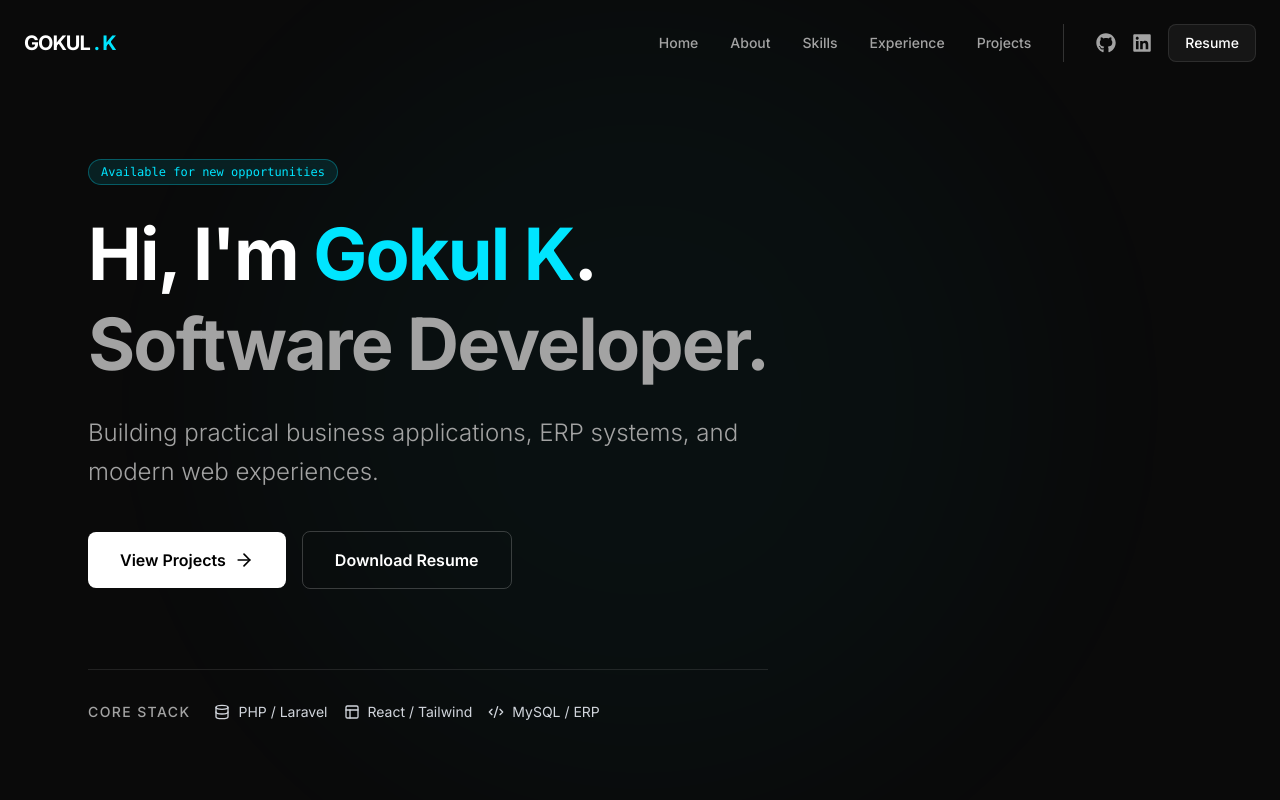
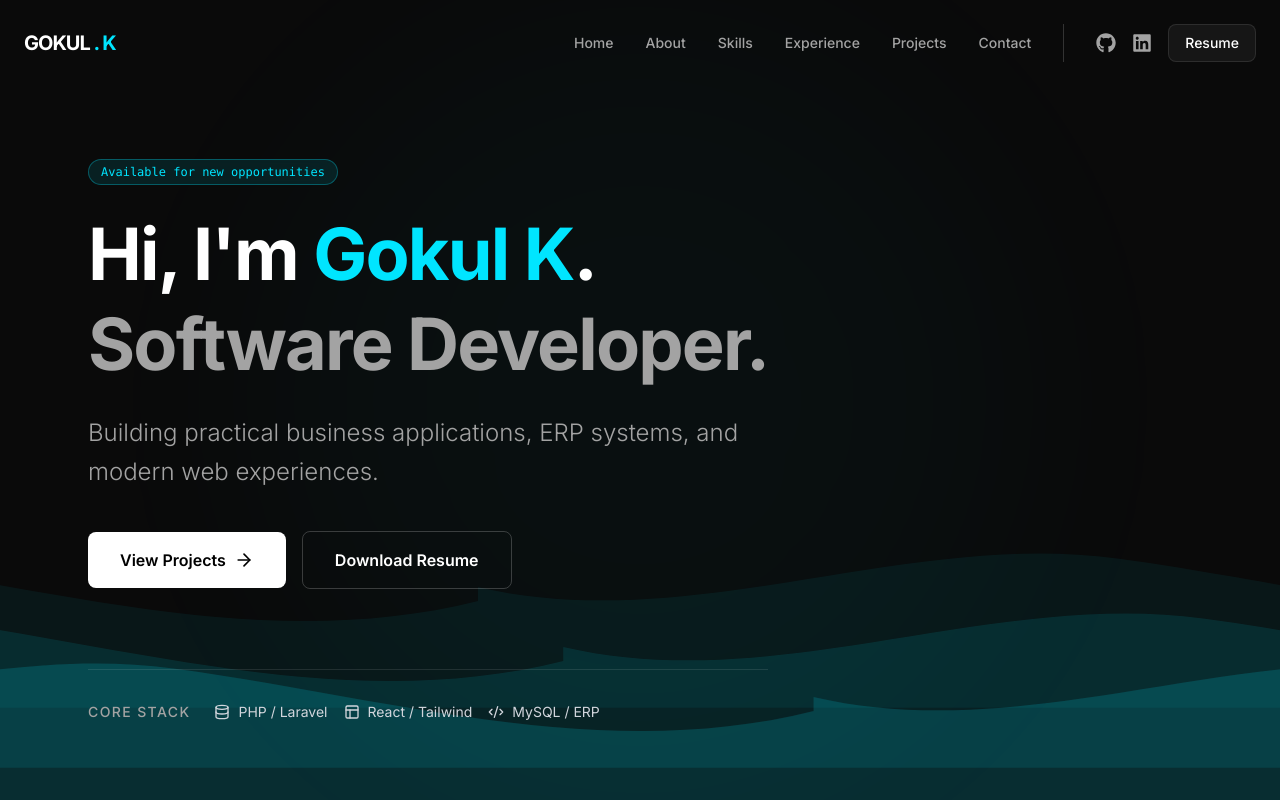
Before and after one commit to Garuda-n/portfolio, a React (Vite) app: page / in a window 1280 px wide. Shown: the top 800 px of the page. Built offline with nearby package versions, Linux system fonts and the light colour scheme.

Commit message:
UI & contact has been implemented

```diff
--- a/src/App.jsx
+++ b/src/App.jsx
@@ -1,3 +1,5 @@
+import WaveBackground from './components/WaveBackground';
+import MouseGlow from './components/MouseGlow';
 import Navbar from './components/layout/Navbar';
 import Footer from './components/layout/Footer';
 import Hero from './components/sections/Hero';
@@ -5,10 +7,13 @@ import About from './components/sections/About';
 import Skills from './components/sections/Skills';
 import Experience from './components/sections/Experience';
 import Projects from './components/sections/Projects';
+import Contact from './components/sections/Contact';
 
 function App() {
   return (
     <div className="min-h-screen bg-background text-foreground selection:bg-primary/30 selection:text-white">
+      <WaveBackground />
+      <MouseGlow />
       <Navbar />
       <main>
         <Hero />
@@ -16,6 +21,7 @@ function App() {
         <Skills />
         <Experience />
         <Projects />
+        <Contact />
       </main>
       <Footer />
     </div>
--- /dev/null
+++ b/src/components/MouseGlow.jsx
@@ -0,0 +1,45 @@
+import { useEffect, useRef } from 'react';
+import { useReducedMotion } from '../hooks/useReducedMotion';
+
+export default function MouseGlow() {
+  const glowRef = useRef(null);
+  const prefersReducedMotion = useReducedMotion();
+
+  useEffect(() => {
+    if (prefersReducedMotion) return;
+    if (!window.matchMedia('(pointer: fine)').matches) return;
+
+    const glow = glowRef.current;
+    if (!glow) return;
+
+    let frame;
+    const handleMouseMove = (e) => {
+      cancelAnimationFrame(frame);
+      frame = requestAnimationFrame(() => {
+        glow.style.setProperty('--x', `${e.clientX}px`);
+        glow.style.setProperty('--y', `${e.clientY}px`);
+        glow.style.opacity = '1';
+      });
+    };
+
+    window.addEventListener('mousemove', handleMouseMove);
+    return () => {
+      window.removeEventListener('mousemove', handleMouseMove);
+      cancelAnimationFrame(frame);
+    };
+  }, [prefersReducedMotion]);
+
+  if (prefersReducedMotion) return null;
+
+  return (
+    <div
+      ref={glowRef}
+      aria-hidden="true"
+      className="fixed inset-0 z-0 pointer-events-none opacity-0 transition-opacity duration-700"
+      style={{
+        background:
+          'radial-gradient(600px circle at var(--x, 50%) var(--y, 50%), rgba(0, 229, 255, 0.08), transparent 80%)',
+      }}
+    />
+  );
+}
--- /dev/null
+++ b/src/components/WaveBackground.jsx
@@ -0,0 +1,50 @@
+import { useReducedMotion } from '../hooks/useReducedMotion';
+
+const WAVE_PATH =
+  'M0,64 C240,120 480,0 720,32 C960,64 1200,140 1440,80 L1440,200 L0,200 Z';
+
+const LAYERS = [
+  { bottom: '0px', height: 160, opacity: 0.16, duration: '18s', delay: '0s' },
+  { bottom: '30px', height: 180, opacity: 0.1, duration: '26s', delay: '-8s' },
+  { bottom: '70px', height: 200, opacity: 0.06, duration: '36s', delay: '-16s' },
+];
+
+function WaveLayer({ bottom, height, opacity, duration, delay, animate }) {
+  return (
+    <div
+      className="absolute left-0 right-0 overflow-hidden"
+      style={{ bottom, height }}
+    >
+      <div
+        className={`flex w-[200%] ${animate ? 'animate-wave-scroll' : ''}`}
+        style={{ animationDuration: duration, animationDelay: delay }}
+      >
+        {[0, 1].map((i) => (
+          <svg
+            key={i}
+            className="w-1/2 h-full shrink-0"
+            viewBox="0 0 1440 200"
+            preserveAspectRatio="none"
+          >
+            <path d={WAVE_PATH} fill="var(--color-primary)" fillOpacity={opacity} />
+          </svg>
+        ))}
+      </div>
+    </div>
+  );
+}
+
+export default function WaveBackground() {
+  const prefersReducedMotion = useReducedMotion();
+
+  return (
+    <div
+      aria-hidden="true"
+      className="fixed inset-x-0 bottom-0 h-[260px] z-0 pointer-events-none overflow-hidden"
+    >
+      {LAYERS.map((layer) => (
+        <WaveLayer key={layer.bottom} {...layer} animate={!prefersReducedMotion} />
+      ))}
+    </div>
+  );
+}
--- a/src/components/layout/Navbar.jsx
+++ b/src/components/layout/Navbar.jsx
@@ -11,6 +11,7 @@ const navLinks = [
   { name: 'Skills', href: '#skills' },
   { name: 'Experience', href: '#experience' },
   { name: 'Projects', href: '#projects' },
+  { name: 'Contact', href: '#contact' },
 ];
 
 export default function Navbar() {
--- a/src/components/sections/Contact.jsx
+++ b/src/components/sections/Contact.jsx
@@ -1,10 +1,23 @@
-import { motion } from 'framer-motion';
-import { Mail } from 'lucide-react';
+import { useState } from 'react';
+import { motion, AnimatePresence } from 'framer-motion';
+import { Mail, Check } from 'lucide-react';
 import { FaGithub, FaLinkedin } from 'react-icons/fa';
 import { profile } from '../../data/profile';
 import Section from '../layout/Section';
 
 export default function Contact() {
+  const [copied, setCopied] = useState(false);
+
+  const handleSayHello = async () => {
+    try {
+      await navigator.clipboard.writeText(profile.contact.email);
+      setCopied(true);
+      setTimeout(() => setCopied(false), 2000);
+    } catch {
+      // Clipboard API unavailable (e.g. insecure context) — mailto link still handles it.
+    }
+  };
+
   return (
     <Section id="contact" className="min-h-[70vh]">
       <div className="flex flex-col items-center justify-center text-center max-w-3xl mx-auto space-y-8">
@@ -14,6 +27,10 @@ export default function Contact() {
           viewport={{ once: true }}
           transition={{ duration: 0.5 }}
         >
+          <div className="inline-flex items-center gap-4 mb-6">
+            <h3 className="text-sm font-bold text-primary uppercase tracking-[0.3em]">Get In Touch</h3>
+            <div className="h-px bg-white/20 w-16"></div>
+          </div>
           <h2 className="text-4xl md:text-6xl font-bold tracking-tight mb-6">
             Let's build something <span className="text-primary italic">useful.</span>
           </h2>
@@ -29,19 +46,35 @@ export default function Contact() {
           transition={{ duration: 0.5, delay: 0.2 }}
           className="flex flex-wrap justify-center items-center gap-6"
         >
+          <div className="relative">
             <a
               href={`mailto:${profile.contact.email}`}
+              onClick={handleSayHello}
               className="flex items-center gap-2 px-8 py-4 bg-primary text-black font-semibold rounded-lg hover:bg-primary-hover hover:scale-105 transition-all shadow-[0_0_20px_rgba(0,229,255,0.3)]"
             >
               <Mail className="w-5 h-5" />
               Say Hello
             </a>
+            <AnimatePresence>
+              {copied && (
+                <motion.div
+                  initial={{ opacity: 0, y: 6 }}
+                  animate={{ opacity: 1, y: 0 }}
+                  exit={{ opacity: 0, y: 6 }}
+                  className="absolute left-1/2 -translate-x-1/2 top-full mt-2 flex items-center gap-1.5 whitespace-nowrap px-3 py-1.5 bg-white/10 border border-white/10 text-white text-xs font-medium rounded-md backdrop-blur-sm"
+                >
+                  <Check className="w-3.5 h-3.5 text-primary" />
+                  Email copied — {profile.contact.email}
+                </motion.div>
+              )}
+            </AnimatePresence>
+          </div>
 
           <a
             href={profile.contact.github}
             target="_blank"
             rel="noreferrer"
-            className="flex items-center gap-2 px-8 py-4 bg-white/5 border border-white/10 text-white font-semibold rounded-lg hover:bg-white/10 transition-all"
+            className="flex items-center gap-2 px-8 py-4 bg-white/5 border border-white/10 text-white font-semibold rounded-lg hover:bg-white/10 hover:border-primary/50 hover:scale-105 hover:shadow-[0_0_20px_rgba(0,229,255,0.15)] transition-all"
           >
             <FaGithub className="w-5 h-5" />
             GitHub
@@ -51,7 +84,7 @@ export default function Contact() {
             href={profile.contact.linkedin}
             target="_blank"
             rel="noreferrer"
-            className="flex items-center gap-2 px-8 py-4 bg-white/5 border border-white/10 text-white font-semibold rounded-lg hover:bg-white/10 transition-all"
+            className="flex items-center gap-2 px-8 py-4 bg-white/5 border border-white/10 text-white font-semibold rounded-lg hover:bg-white/10 hover:border-primary/50 hover:scale-105 hover:shadow-[0_0_20px_rgba(0,229,255,0.15)] transition-all"
           >
             <FaLinkedin className="w-5 h-5" />
             LinkedIn
--- a/src/index.css
+++ b/src/index.css
@@ -61,3 +61,15 @@
     border: 1px solid rgba(255, 255, 255, 0.1);
   }
 }
+
+/* Ambient wave background — layered SVG waves scrolling seamlessly along the bottom */
+@keyframes wave-scroll {
+  from { transform: translateX(0); }
+  to { transform: translateX(-50%); }
+}
+
+.animate-wave-scroll {
+  animation-name: wave-scroll;
+  animation-timing-function: linear;
+  animation-iteration-count: infinite;
+}
```
Lines whose indentation alone changed are shown as unchanged.
